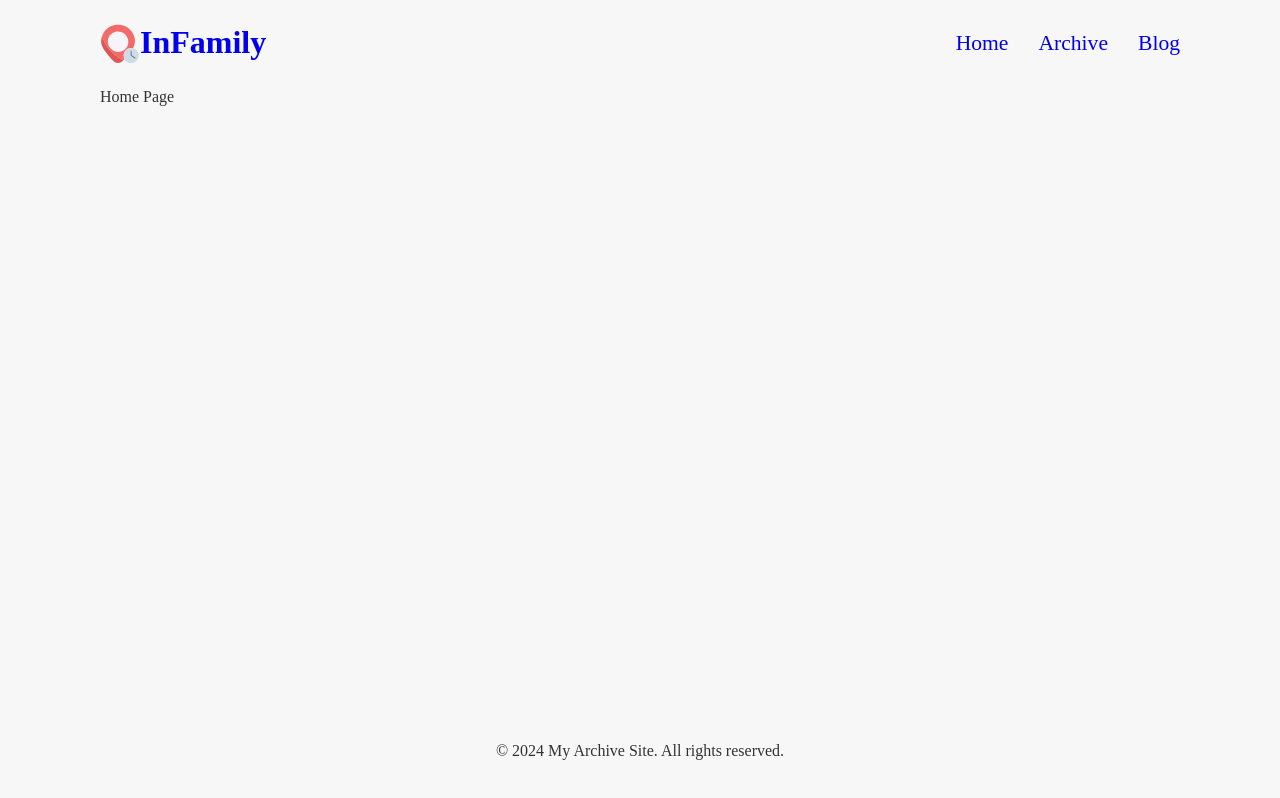
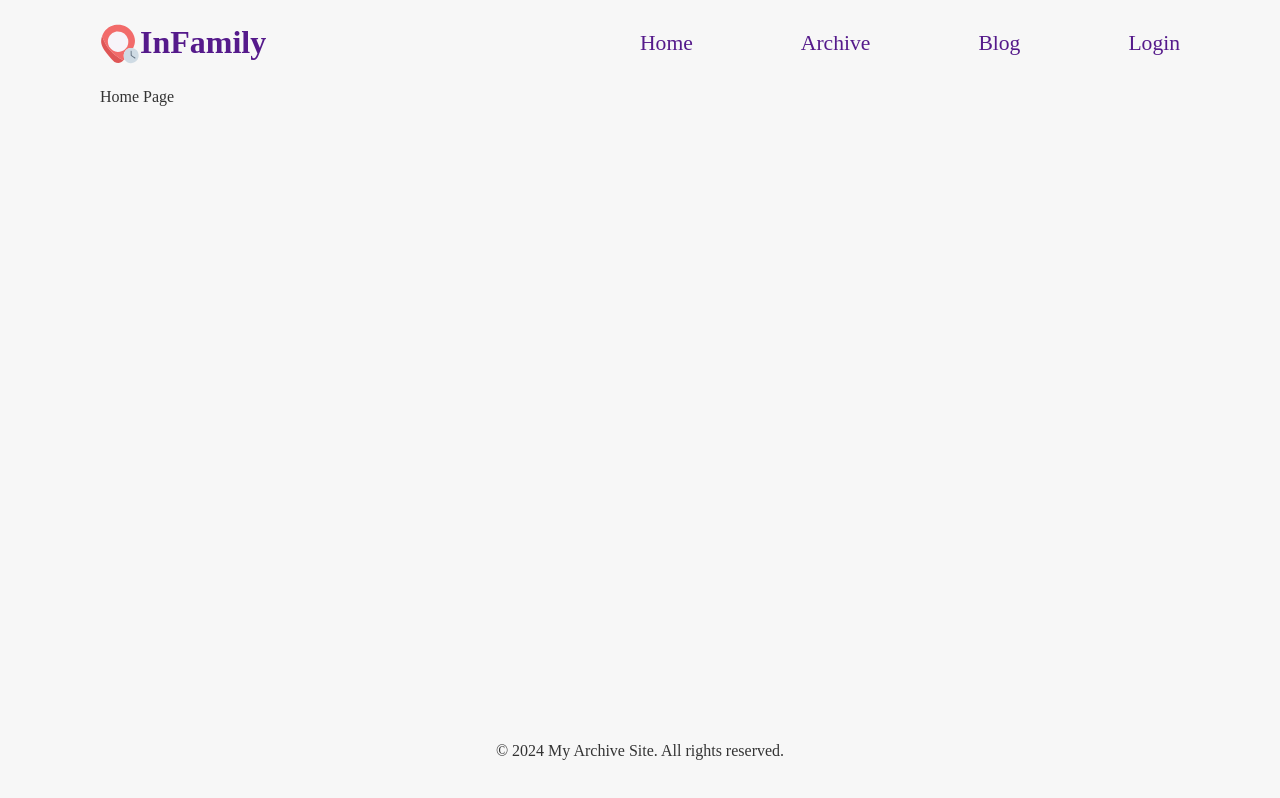
Before and after one commit to alexbrestby/gmina_frontend, a React (Vite) app: page / in a window 1280 px wide. Built offline with nearby package versions, Linux system fonts and the light colour scheme.

Commit message:
feat: login/logout button add

```diff
--- a/src/components/App/App.tsx
+++ b/src/components/App/App.tsx
@@ -1,13 +1,43 @@
-import React from 'react';
+import React, { useState, useEffect } from 'react';
 import { Outlet } from 'react-router-dom';
-import classes from './app.module.css'
+import classes from './app.module.css';
 import Header from '../Header/Header';
 import Footer from '../Footer/Footer';
+import { login, logout } from '../../services/authService';
+import { getAccessToken, getUserName } from '../../utils/storage';
 
 const App: React.FC = () => {
+  const [isLoggedIn, setIsLoggedIn] = useState(false);
+  const [username, setUserName] = useState('');
+
+  useEffect(() => {
+    const token = getAccessToken();
+    const user = getUserName();
+    if (token) {
+      setIsLoggedIn(true);
+    }
+    if (user) {
+      setUserName(user);
+    }
+  }, []);
+
+  const handleLogin = async () => {
+    const success = await login('alex.brest.by@gmail.com', '123456');
+    if (success) {
+      setIsLoggedIn(true);
+    }
+  };
+
+  const handleLogout = async () => {
+    const success = await logout();
+    if (success) {
+      setIsLoggedIn(false);
+    }
+  };
+
   return (
     <div className={classes.wrapper}>
-      <Header />
+      <Header isLoggedIn={isLoggedIn} username={username} handleLogin={handleLogin} handleLogout={handleLogout} />
       <main className={classes.main}>
         <Outlet />
       </main>
--- a/src/components/App/app.module.css
+++ b/src/components/App/app.module.css
@@ -1,3 +1,11 @@
+a {
+  color: rgb(85, 26, 139);
+}
+
+a:hover {
+  color: rgb(223, 86, 86);
+}
+
 .wrapper {
   width: calc(100% - 200px);
   height: 100vh;
--- a/src/components/Header/Header.tsx
+++ b/src/components/Header/Header.tsx
@@ -3,7 +3,14 @@ import { Link } from 'react-router-dom';
 import Navigation from '../Navigation/Navigation';
 import classes from './header.module.css';
 
-const Header: React.FC = () => {
+interface HeaderProps {
+  isLoggedIn: boolean;
+  username: string;
+  handleLogin: () => void;
+  handleLogout: () => void;
+}
+
+const Header: React.FC<HeaderProps> = ({ isLoggedIn, username, handleLogin, handleLogout }) => {
   return (
     <header className={classes.header}>
       <Link to='/'>
@@ -12,7 +19,7 @@ const Header: React.FC = () => {
           <h1>InFamily</h1>
         </div>
       </Link>
-      <Navigation />
+      <Navigation isLoggedIn={isLoggedIn} username={username} handleLogin={handleLogin} handleLogout={handleLogout} />
     </header>
   );
 };
--- a/src/components/Navigation/Navigation.tsx
+++ b/src/components/Navigation/Navigation.tsx
@@ -2,13 +2,25 @@ import React from 'react';
 import { Link } from 'react-router-dom';
 import classes from './nav.module.css';
 
-const Navigation: React.FC = () => {
+interface HeaderProps {
+  isLoggedIn: boolean;
+  username: string;
+  handleLogin: () => void;
+  handleLogout: () => void;
+}
+
+const Navigation: React.FC<HeaderProps> = ({ isLoggedIn, handleLogin, handleLogout, username }) => {
   return (
     <nav>
       <ul className={classes.nav}>
         <li><Link to="/">Home</Link></li>
         <li><Link to="/archive">Archive</Link></li>
         <li><Link to="/blog">Blog</Link></li>
+        {isLoggedIn ? (
+          <li onClick={handleLogout}>Logout<span>{username}</span></li>
+        ) : (
+          <li onClick={handleLogin}>Login</li>
+        )}
       </ul>
     </nav >
   );
--- a/src/components/Navigation/nav.module.css
+++ b/src/components/Navigation/nav.module.css
@@ -1,13 +1,35 @@
+nav {
+  display: flex;
+  width: 50%;
+}
 .nav {
   display: flex;
+  width: 100%;
+  justify-content: space-between;
   list-style-type: none;
   font-size: 1.35rem;
 }
 
 .nav li {
-  margin-right: 30px;
+  cursor: pointer;
 }
 
 .nav li:last-child {
+  position: relative;
   margin-right: 0;
+  color: rgb(85, 26, 139);
 }
+
+.nav li:last-child:hover {
+  color: rgb(223, 86, 86);
+}
+
+.nav li span {
+  position: absolute;
+  display: flex;
+  justify-content: center;
+  width: 100%;
+  top: 30px;
+  font-size: 0.95rem;
+  color: rgb(223, 86, 86);
+}
--- /dev/null
+++ b/src/services/authService.tsx
@@ -0,0 +1,35 @@
+export const login = async (email: string, password: string) => {
+  const response = await fetch('http://localhost:5000/user/login', {
+    method: 'POST',
+    headers: {
+      'Content-Type': 'application/json',
+    },
+    body: JSON.stringify({ email, password }),
+    credentials: 'include',
+  });
+
+  if (response.ok) {
+    const data = await response.json();
+    localStorage.setItem('accessToken', data.accessToken);
+    localStorage.setItem('username', data.username);
+    return true;
+  } else {
+    alert('Login failed');
+    return false;
+  }
+};
+
+export const logout = async () => {
+  const response = await fetch('http://localhost:5000/user/logout', {
+    method: 'POST',
+    credentials: 'include',
+  });
+
+  if (response.ok) {
+    localStorage.removeItem('accessToken');
+    return true;
+  } else {
+    alert('Logout failed');
+    return false;
+  }
+};
--- /dev/null
+++ b/src/utils/storage.tsx
@@ -0,0 +1,7 @@
+export const getAccessToken = () => {
+  return localStorage.getItem('accessToken');
+};
+
+export const getUserName = () => {
+  return localStorage.getItem('username');
+};
```
